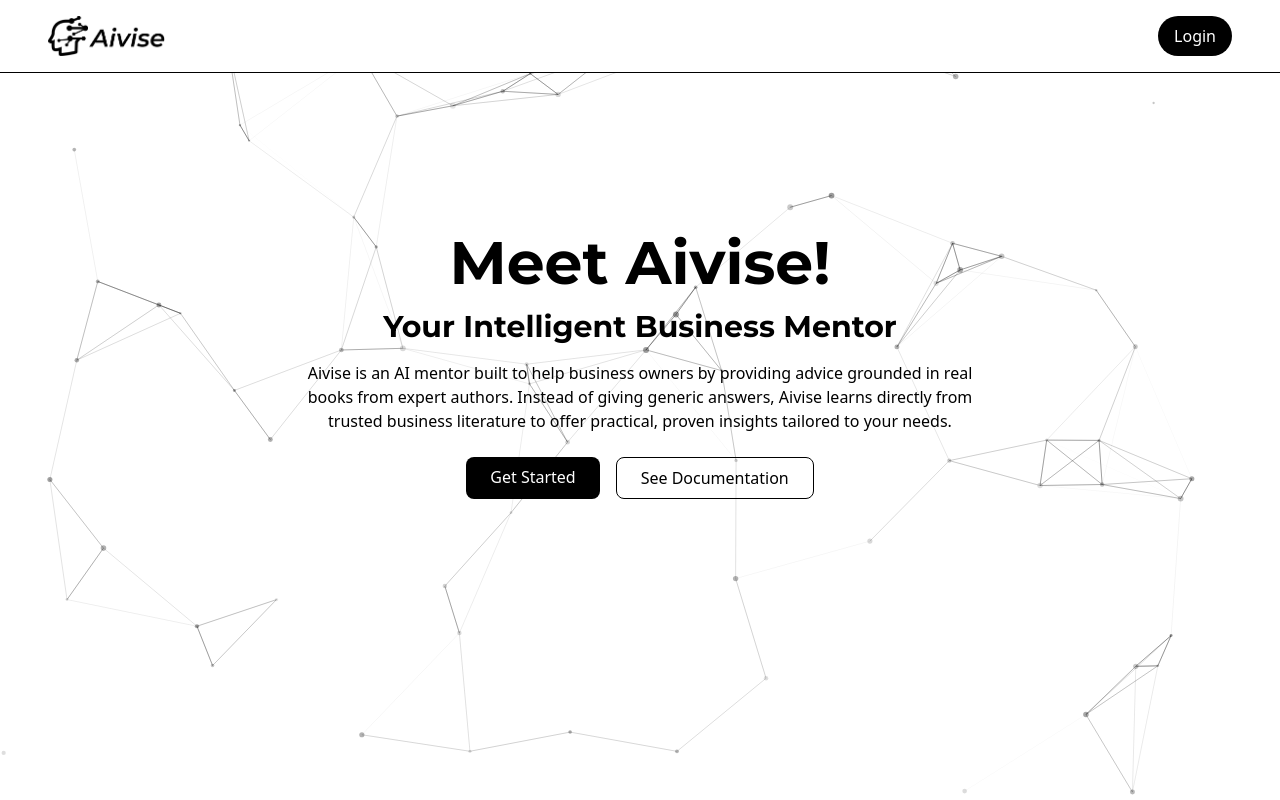
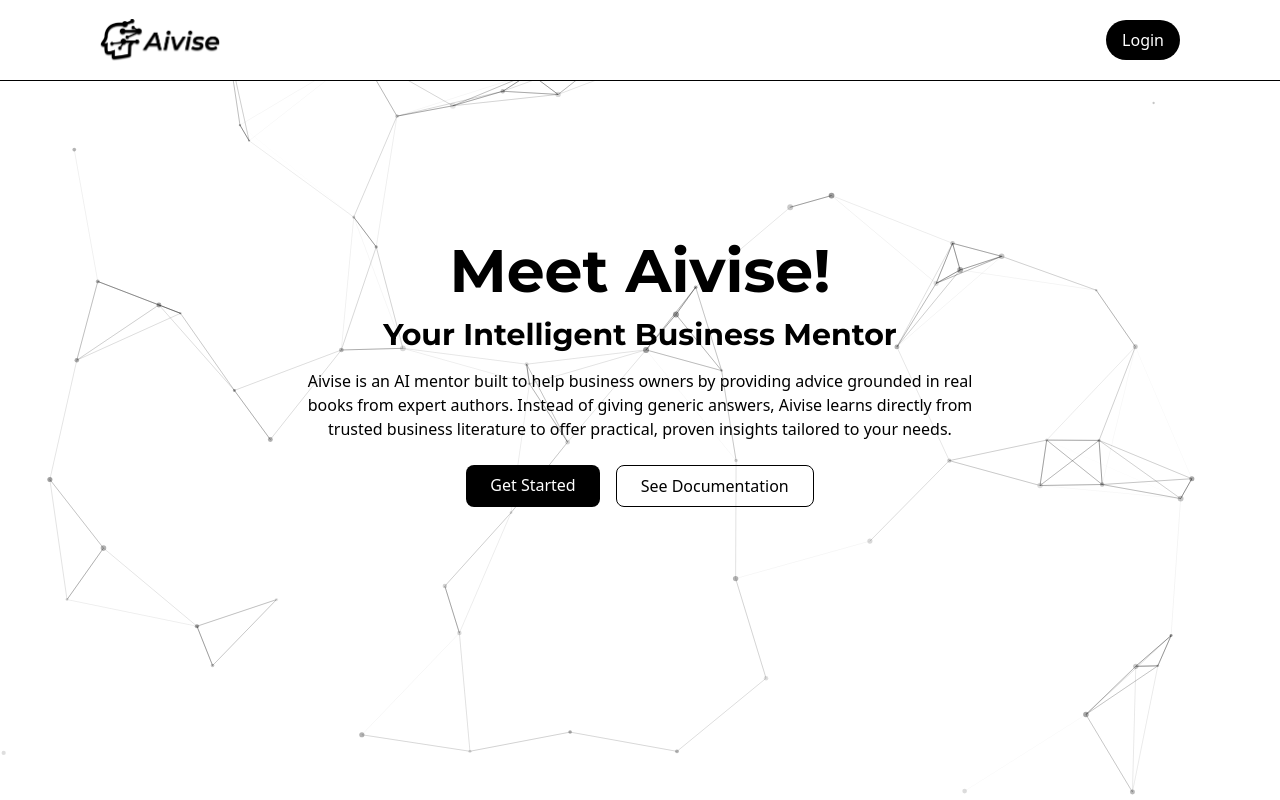
Before and after one commit to JustKalvin/Neuronesia, a React (Vite) app: page / in a window 1280 px wide. Shown: the top 800 px of the page. Built offline with nearby package versions, Linux system fonts and the light colour scheme.

Commit message:
Update Navbar.jsx

```diff
--- a/src/components/Navbar.jsx
+++ b/src/components/Navbar.jsx
@@ -1,6 +1,6 @@
 import React, { useState, useRef, useEffect } from "react";
 import { Link } from "react-router-dom";
-import Logo from "./Logo";
+import Logo from "../assets/logo/Aivise-Logo.png";
 import users from "../assets/user/user.png";
 import "../style/style.css";
 import { useNavigate } from "react-router-dom";
@@ -41,10 +41,10 @@ const Navbar = () => {
   }, []);
 
   return (
-    <nav className="flex justify-between items-center px-6 md:px-12 py-4 bg-white">
+    <nav className="h-[80px] bg-[#FFFFFF] flex items-center px-[100px] max-sm:px-[40px] justify-between relative">
       {/* Logo */}
       <Link to="/" className="flex items-center space-x-2">
-        <Logo />
+        <img src={Logo} alt="" className="w-[120px]"/>
       </Link>
 
       {/* Right side - Login button or User avatar/dropdown */}
```
